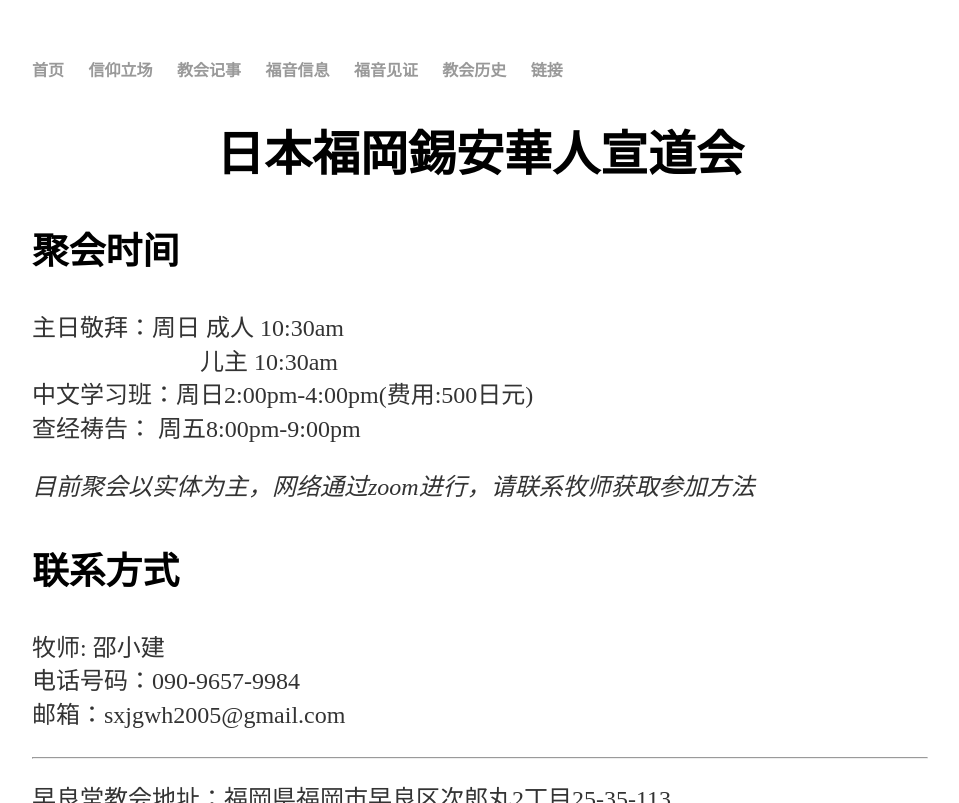
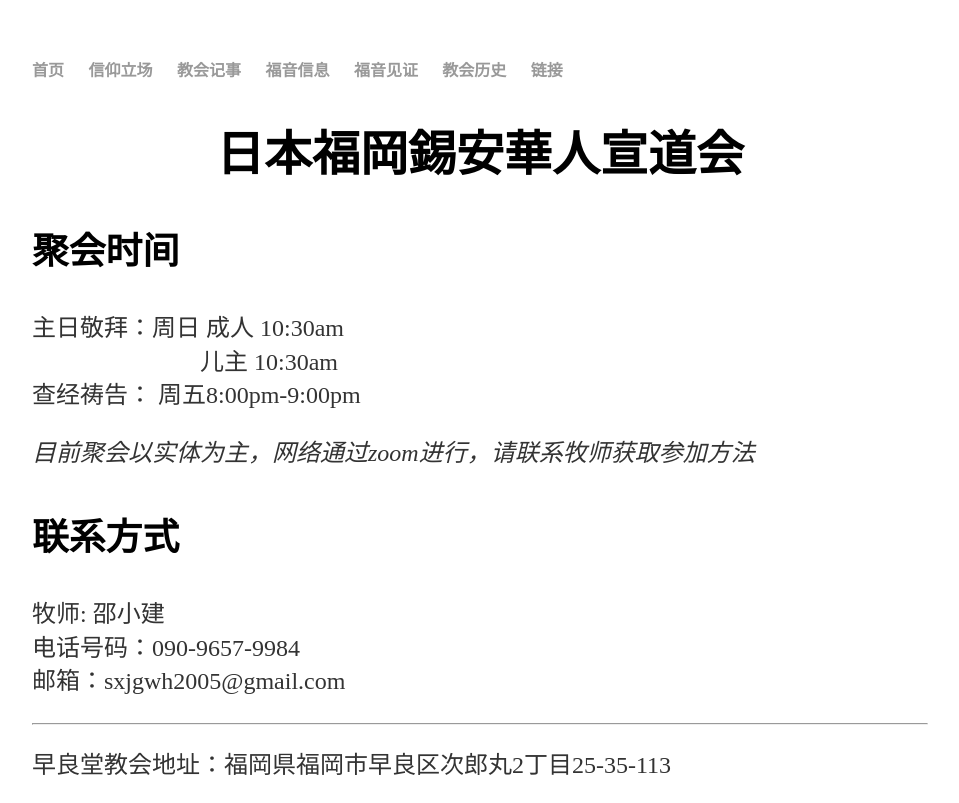
Before and after one commit to fukuokachinesechurch/fukuoka-cmujp-church, a Jekyll site: the page built from index.md, in a window 1280 px wide, cut to the strip 0-803 px from the top of the page. Shown: the whole strip, without its empty margins (160-1119 px from the left). Built offline with Jekyll 4.4.1, drawn with Linux system fonts in a browser that asks for light colours.

```diff
--- a/index.md
+++ b/index.md
@@ -13,8 +13,6 @@
 主日敬拜：周日&nbsp;成人 10:30am
 <br>
 &emsp;&emsp;&emsp;&emsp;&emsp;&emsp;&emsp;儿主&nbsp;10:30am
-<br>
-中文学习班：周日2:00pm-4:00pm(费用:500日元)
 <br>
 查经祷告：  周五8:00pm-9:00pm
 
```
